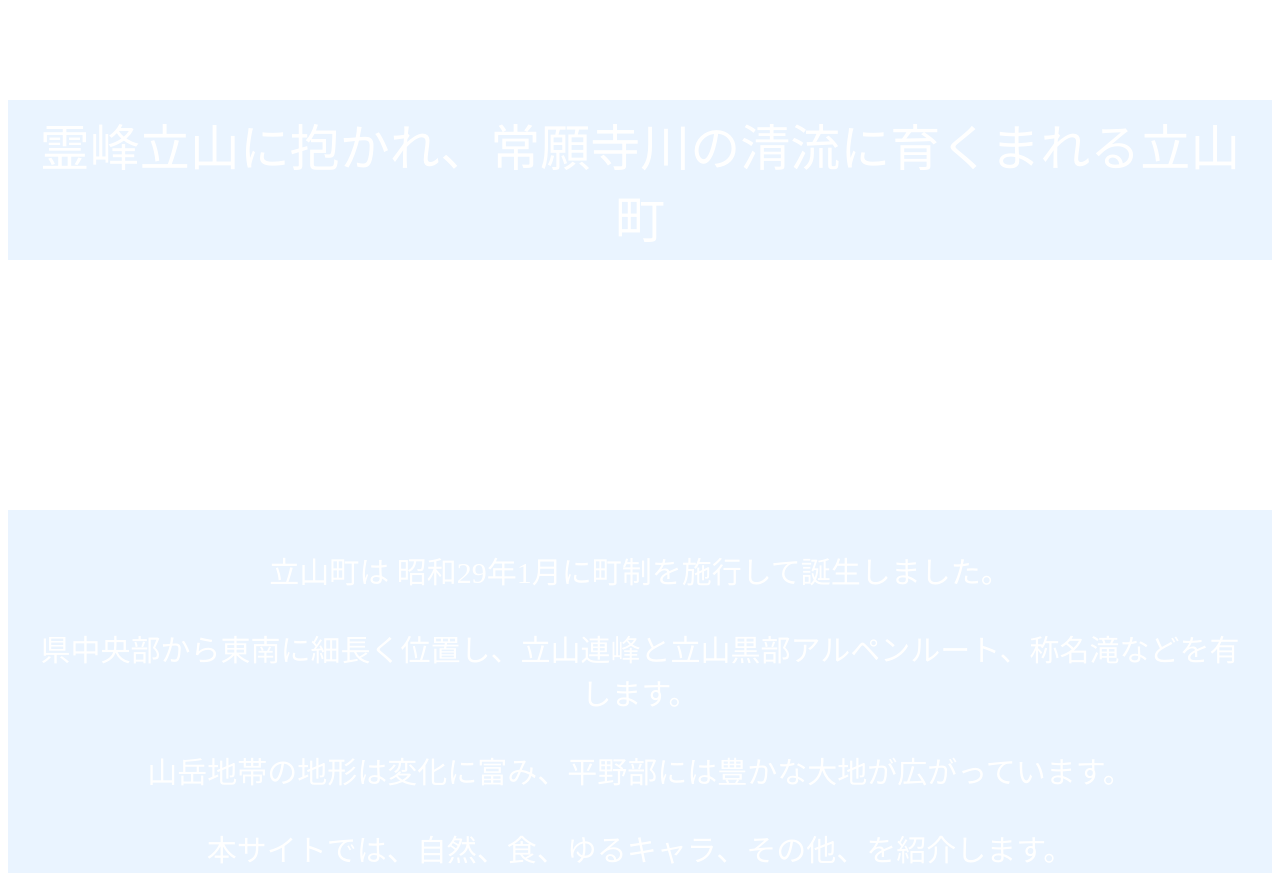
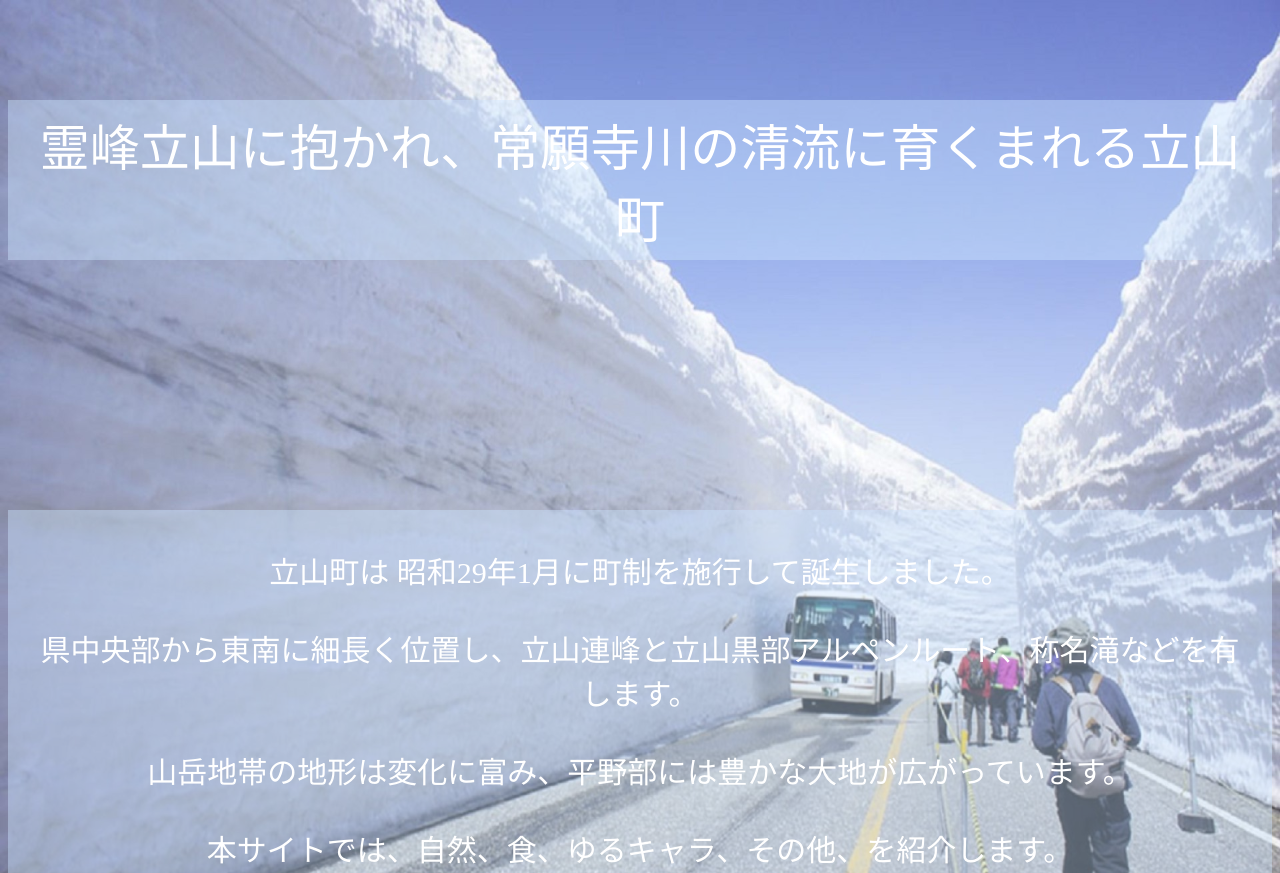
Before and after one commit to tsutsutaro/inutaisetu, a plain HTML site: page index.html in a window 1280 px wide. Shown: the top 873 px of the page. Drawn offline with Linux system fonts and the light colour scheme.

Commit message:
Update syoukai.css

```diff
--- a/syoukai.css
+++ b/syoukai.css
@@ -26,8 +26,7 @@ footer{
 }
 
 
-body:before{background-image:url(toyama.jpg);
-     display:block;
+body{background-image:url(toyama.jpg);
      background-repeat:no-repeat;
      background-position: center center;
      background-size:cover;
```
